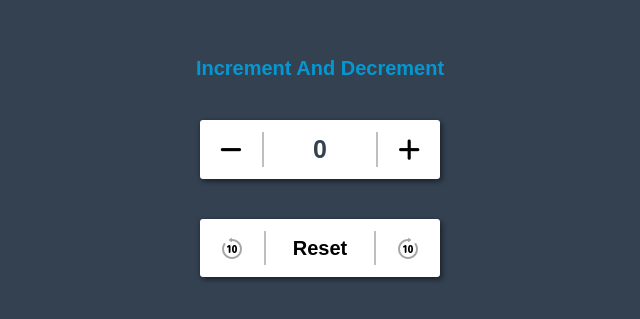
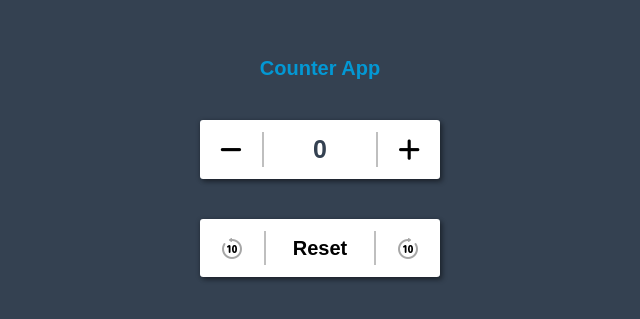
Before and after one commit to himanshurelhan70/counter-app, a plain HTML site: page index.html in a window 1280 px wide. Shown: the part 233-552 px from the top of the page, without its empty margins (320-960 px from the left). Drawn offline with Linux system fonts and the light colour scheme.

Commit message:
Add files via upload

```diff
--- a/index.html
+++ b/index.html
@@ -14,7 +14,7 @@
 <body>
 
     <div class="wrapper">
-        <h1 class="app_name">Increment And Decrement</h1>
+        <h1 class="app_name">Counter App</h1>
 
         <div class="container">
             <button id="decre_btn">
```
